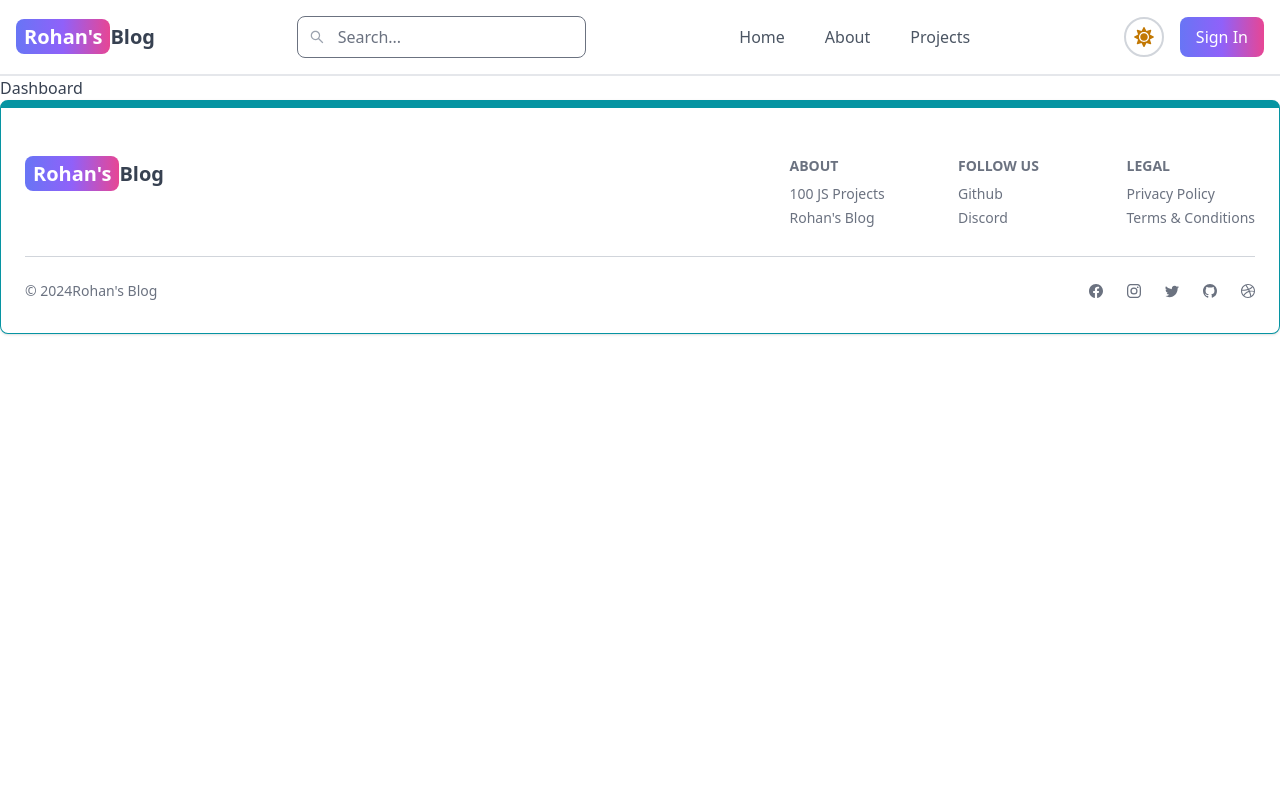
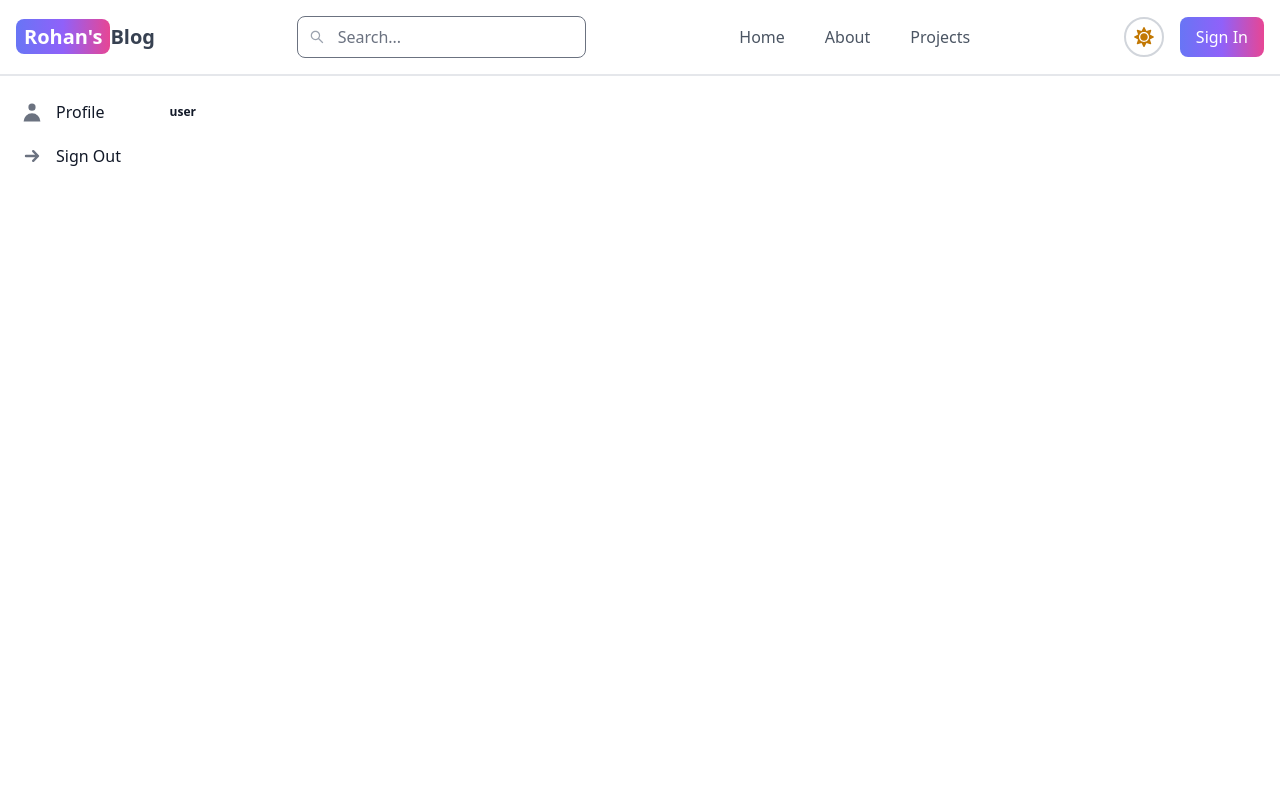
Before and after one commit to rohansamuel07/Personal-Blog-Project, a React (Vite) app in the folder client/: page /dashboard in a window 1280 px wide. Shown: the top 800 px of the page. Built offline with nearby package versions, Linux system fonts and the light colour scheme; no server answers.

Commit message:
complete sidebar of the dashboard

```diff
--- /dev/null
+++ b/client/src/components/DashSidebar.jsx
@@ -0,0 +1,30 @@
+
+import { Sidebar } from 'flowbite-react';
+import { HiUser, HiArrowSmRight } from 'react-icons/hi';
+import { Link } from 'react-router-dom';
+
+export default function DashSidebar() {
+  return (
+    <Sidebar className='w-full md:w-56'>
+      <Sidebar.Items>
+        <Sidebar.ItemGroup className='flex flex-col gap-1'>
+          <Link to='/dashboard?tab=profile'>
+            <Sidebar.Item
+              icon={HiUser}
+              label={ 'user' }
+              labelColor='dark'
+            >
+              Profile
+            </Sidebar.Item>
+          </Link>
+          <Sidebar.Item
+            icon={HiArrowSmRight}
+            className='cursor-pointer'
+          >
+            Sign Out
+          </Sidebar.Item>
+        </Sidebar.ItemGroup>
+      </Sidebar.Items>
+    </Sidebar>
+  );
+}
--- a/client/src/pages/Dashboard.jsx
+++ b/client/src/pages/Dashboard.jsx
@@ -1,5 +1,27 @@
+import { useEffect, useState } from 'react';
+import { useLocation } from 'react-router-dom';
+import DashSidebar from '../components/DashSidebar';
+import DashProfile from '../components/DashProfile';
+
+
 export default function Dashboard() {
+  const location = useLocation();
+  const [tab, setTab] = useState('');
+  useEffect(() => {
+    const urlParams = new URLSearchParams(location.search);
+    const tabFromUrl = urlParams.get('tab');
+    if (tabFromUrl) {
+      setTab(tabFromUrl);
+    }
+  }, [location.search]);
   return (
-    <div>Dashboard</div>
-  )
+    <div className='min-h-screen flex flex-col md:flex-row'>
+      <div className='md:w-56'>
+        {/* Sidebar */}
+        <DashSidebar />
+      </div>
+      {/* profile... */}
+      {tab === 'profile' && <DashProfile />}
+    </div>
+  );
 }
```
